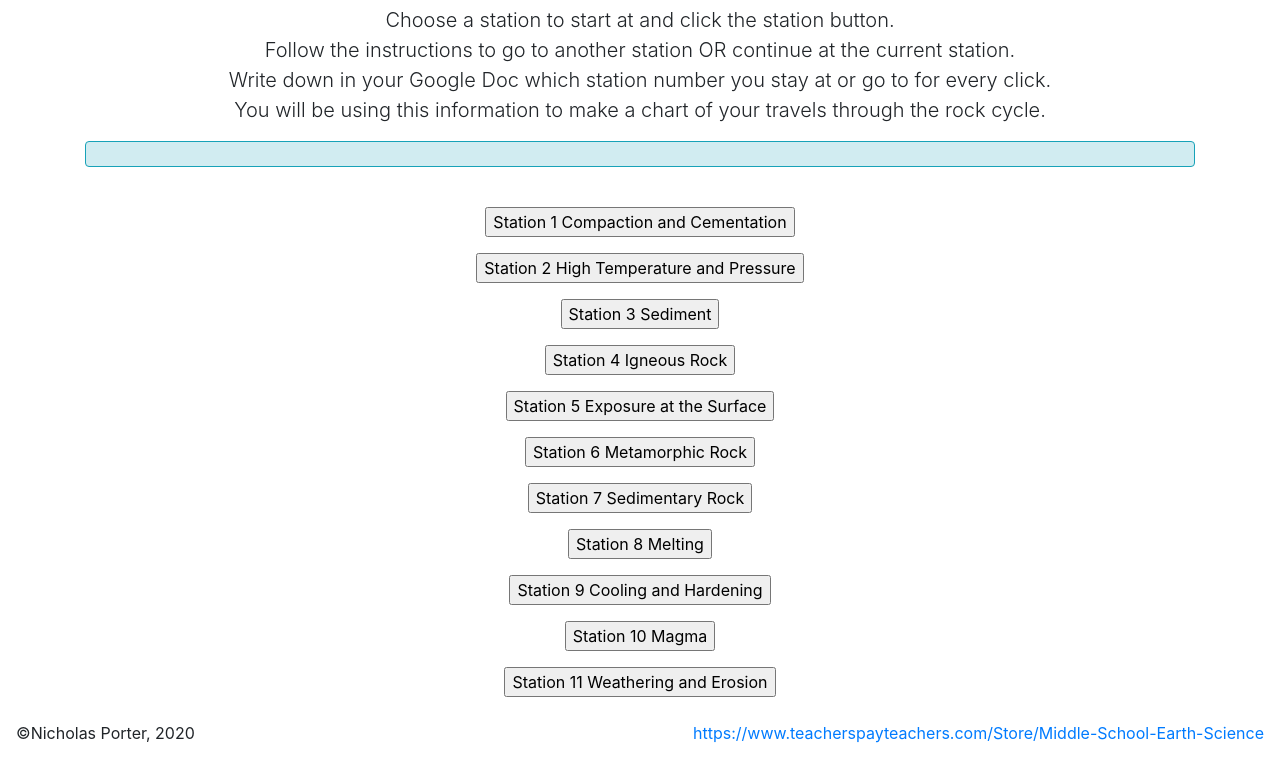
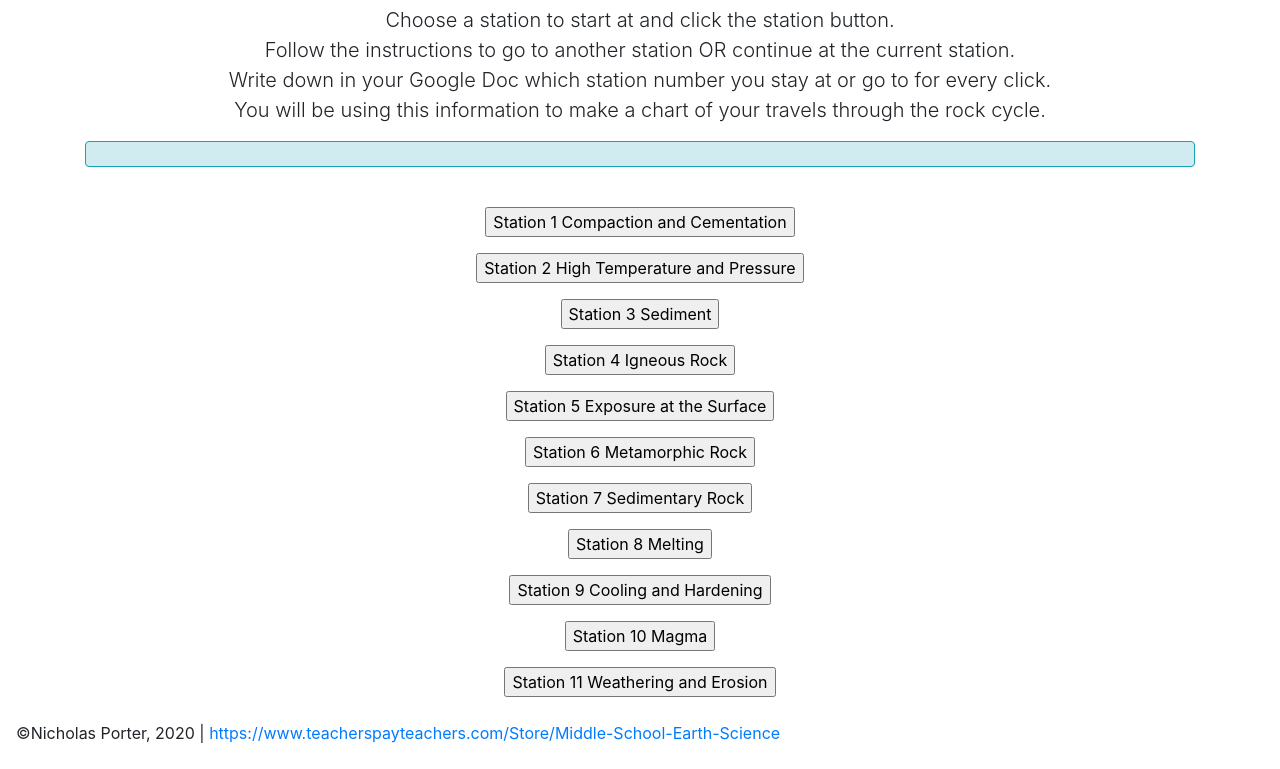
Before and after one commit to porternick/rockcyclesimulator, a website: page index.html in a window 1280 px wide. Shown: the part 155-924 px from the top of the page. Drawn offline with Linux system fonts and the light colour scheme.

Commit message:
Update index.html

```diff
--- a/index.html
+++ b/index.html
@@ -117,7 +117,7 @@ function StationEleven()
         </div>
     </div>
   </div>
-  <div class="navbar navbar-fixed-bottom">&#169;Nicholas Porter, 2020<br><a href="https://www.teacherspayteachers.com/Store/Middle-School-Earth-Science">https://www.teacherspayteachers.com/Store/Middle-School-Earth-Science</a></div>
+  <div class="navbar navbar-fixed-bottom"><p>&#169;Nicholas Porter, 2020 &#124; <a href="https://www.teacherspayteachers.com/Store/Middle-School-Earth-Science">https://www.teacherspayteachers.com/Store/Middle-School-Earth-Science</a></p></div>
 
   <!-- Bootstrap core JavaScript -->
   <script src="vendor/jquery/jquery.slim.min.js"></script>
```
